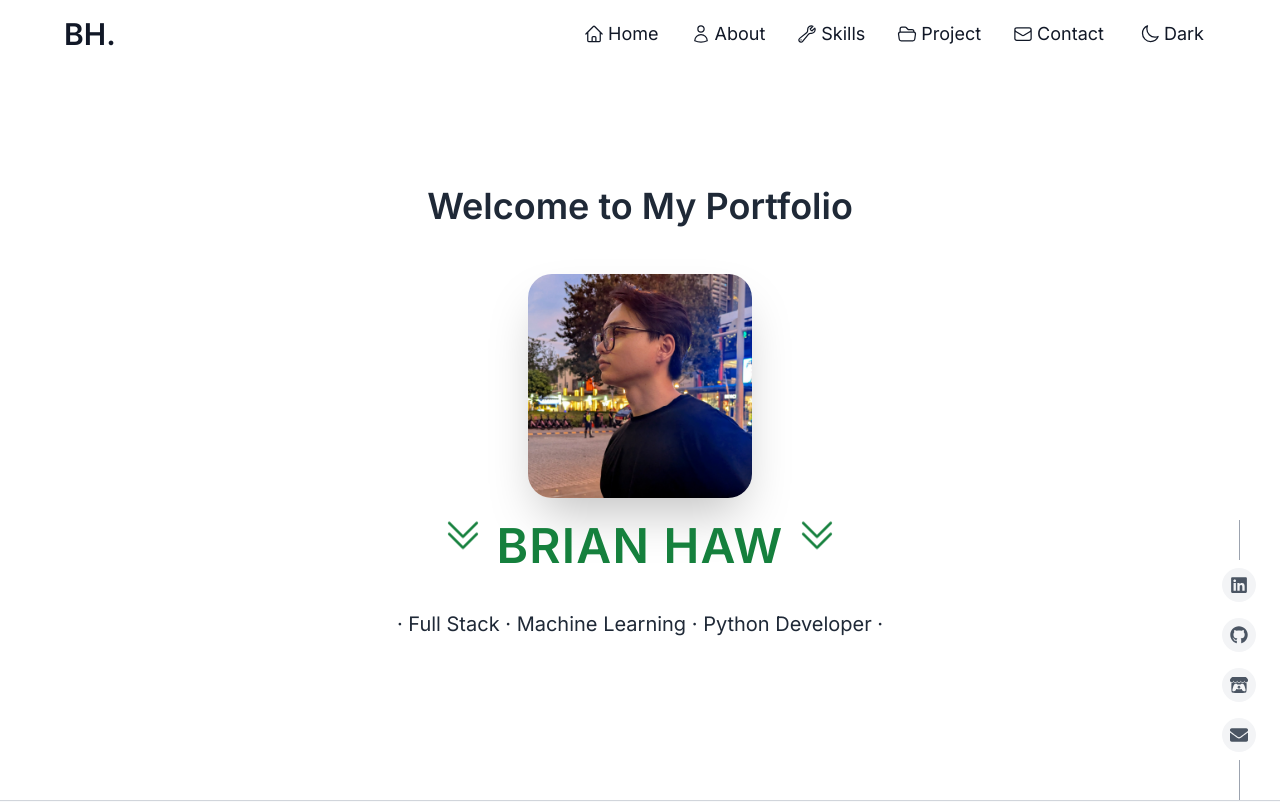
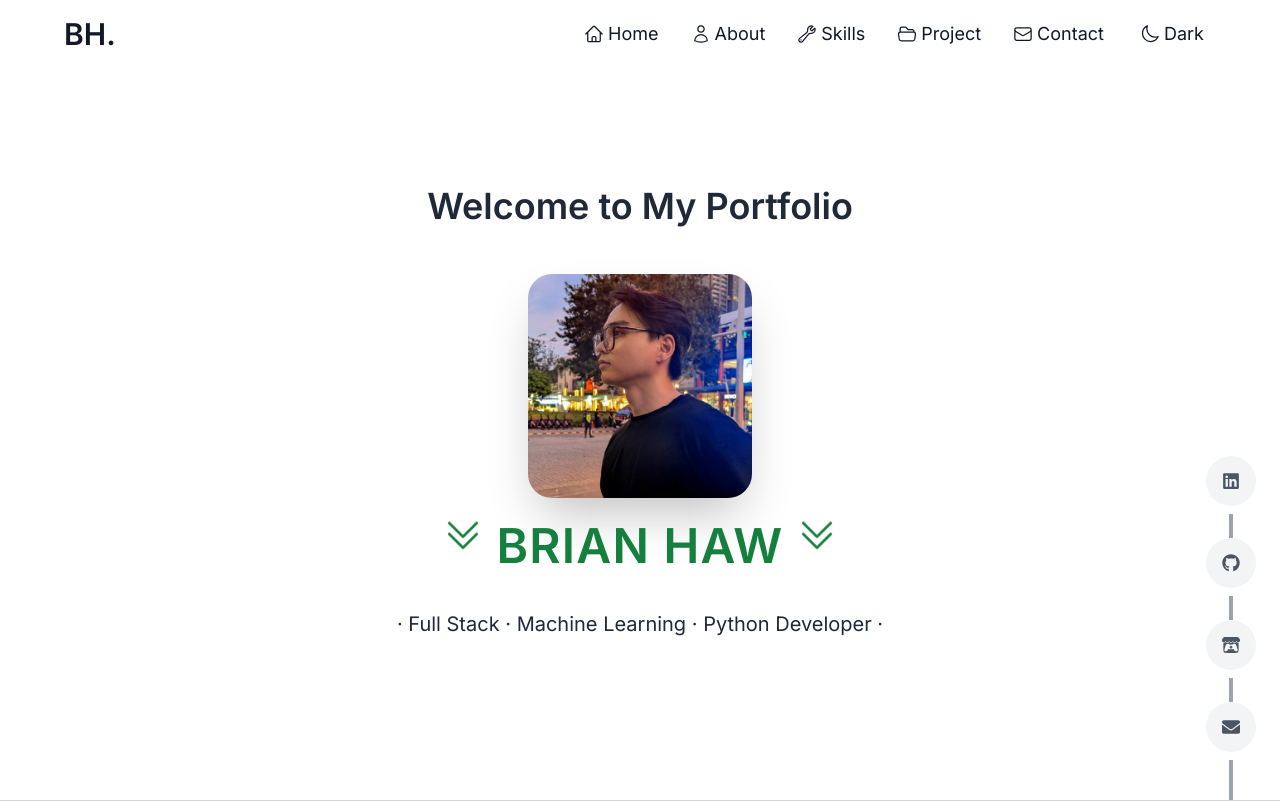
Before and after one commit to BrianShiroe/portfolio-react-typescript-tailwind, a React (Vite) app: page / in a window 1280 px wide. Shown: the top 802 px of the page. Built offline with nearby package versions, Linux system fonts and the light colour scheme.

Commit message:
social side bar expand by x2

```diff
--- a/src/components/SocialSidebar.tsx
+++ b/src/components/SocialSidebar.tsx
@@ -6,34 +6,37 @@ const SocialSidebar = () => {
   return (
     <div className="hidden md:flex fixed bottom-0 right-6 flex-col items-center z-50 text-gray-600 dark:text-gray-300">
       {/* Top Line */}
-      <div className="w-px h-10 bg-gray-400 dark:bg-gray-500 mb-2" />
+      {/* <div className="w-[4px] h-10 bg-gray-400 dark:bg-gray-500 mb-2" /> */}
 
-      {/* Icons */}
-      <ul className="flex flex-col items-center space-y-4">
-        <li>
+      {/* Icons + Connecting Lines */}
+      <ul className="flex flex-col items-center space-y-0">
+        <li className="flex flex-col items-center space-y-2">
           <a href="https://www.linkedin.com/in/brianshiroe" target="_blank" rel="noopener noreferrer" className="group">
-            <div className="p-2 rounded-full transition-colors duration-300 bg-gray-100 dark:bg-gray-700 group-hover:bg-blue-500">
+            <div className="p-4 rounded-full transition-colors duration-300 bg-gray-100 dark:bg-gray-700 group-hover:bg-blue-500">
               <FaLinkedin className="text-lg text-gray-600 dark:text-gray-300 group-hover:text-white" />
             </div>
           </a>
+          <div className="w-[4px] h-6 bg-gray-400 dark:bg-gray-500" />
         </li>
-        <li>
+        <li className="flex flex-col items-center space-y-2">
           <a href="https://github.com/brianshiroe" target="_blank" rel="noopener noreferrer" className="group">
-            <div className="p-2 rounded-full transition-colors duration-300 bg-gray-100 dark:bg-gray-700 group-hover:bg-black dark:group-hover:bg-gray-100">
+            <div className="p-4 rounded-full transition-colors duration-300 bg-gray-100 dark:bg-gray-700 group-hover:bg-black dark:group-hover:bg-gray-100">
               <FaGithub className="text-lg text-gray-600 dark:text-gray-300 group-hover:text-white dark:group-hover:text-black" />
             </div>
           </a>
+          <div className="w-[4px] h-6 bg-gray-400 dark:bg-gray-500" />
         </li>
-        <li>
+        <li className="flex flex-col items-center space-y-2">
           <a href="https://mun-development.itch.io" target="_blank" rel="noopener noreferrer" className="group">
-            <div className="p-2 rounded-full transition-colors duration-300 bg-gray-100 dark:bg-gray-700 group-hover:bg-red-500">
+            <div className="p-4 rounded-full transition-colors duration-300 bg-gray-100 dark:bg-gray-700 group-hover:bg-red-500">
               <SiItchdotio className="text-lg text-gray-600 dark:text-gray-300 group-hover:text-white" />
             </div>
           </a>
+          <div className="w-[4px] h-6 bg-gray-400 dark:bg-gray-500" />
         </li>
         <li>
           <a href="mailto:brianshiroe@gmail.com" className="group">
-            <div className="p-2 rounded-full transition-colors duration-300 bg-gray-100 dark:bg-gray-700 group-hover:bg-yellow-500">
+            <div className="p-4 rounded-full transition-colors duration-300 bg-gray-100 dark:bg-gray-700 group-hover:bg-yellow-500">
               <FaEnvelope className="text-lg text-gray-600 dark:text-gray-300 group-hover:text-white dark:group-hover:text-black" />
             </div>
           </a>
@@ -41,7 +44,7 @@ const SocialSidebar = () => {
       </ul>
 
       {/* Bottom Line */}
-      <div className="w-px h-10 bg-gray-400 dark:bg-gray-500 mt-2" />
+      <div className="w-[4px] h-10 bg-gray-400 dark:bg-gray-500 mt-2" />
     </div>
   );
 };
```
